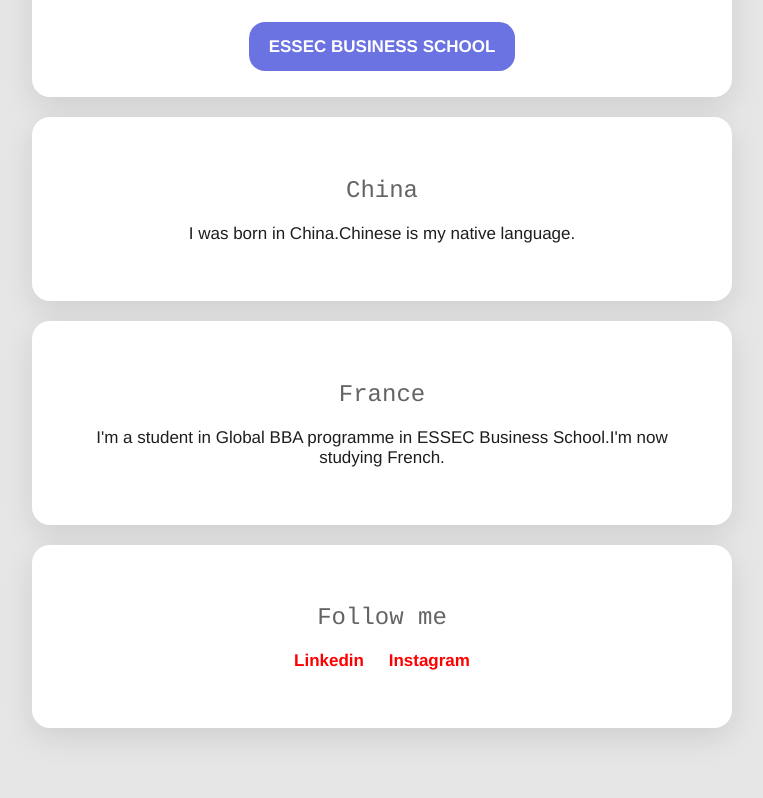
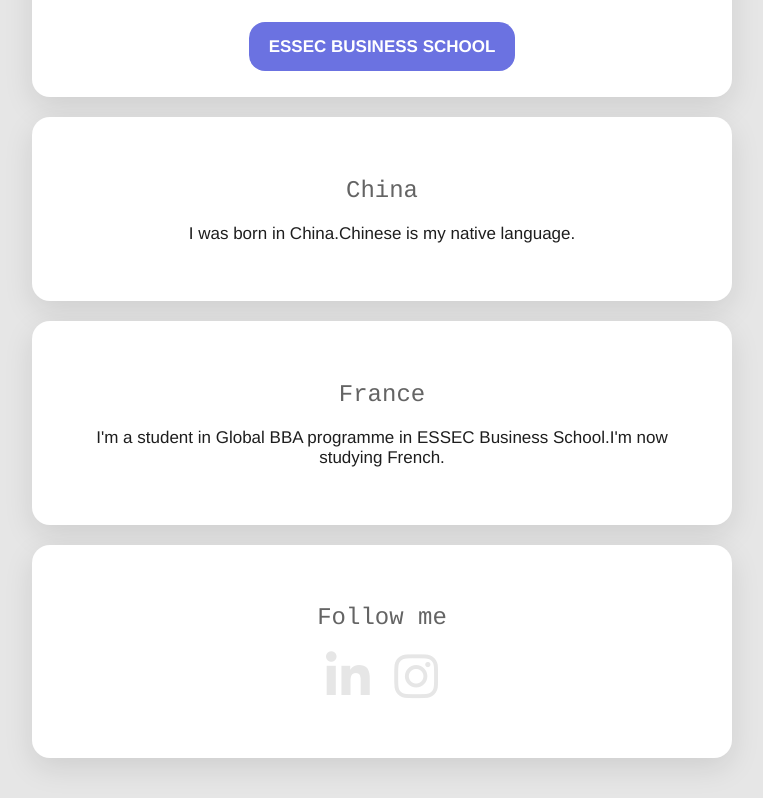
Before and after one commit to qi-mengnan/my-profile, a plain HTML site: page index.html in a window 1280 px wide. Shown: the part 308-1106 px from the top of the page, without its empty margins (258-1021 px from the left). Before the commit the page ends 1076 px from the top, so only its background shows below. Drawn offline with Linux system fonts and the light colour scheme.

Commit message:
Update index.html

```diff
--- a/index.html
+++ b/index.html
@@ -6,6 +6,7 @@
     <meta name="description" content="This is the profile of Mengnan">
     <meta charset="utf-8">
     <link rel="stylesheet" type="text/css" href="style.css">
+    <script src="https://kit.fontawesome.com/e0a3fc610a.js" crossorigin="anonymous"></script>
   </head>
 
   <body>
@@ -36,10 +37,10 @@
   			<h2>Follow me</h2>
  			<ul class="list-inline">
  				<li>
- 					<a href="https://www.linkedin.com/in/mengnan-qi-essec/" target="_blank">Linkedin</a>
+ 					<a href="https://www.linkedin.com/in/mengnan-qi-essec/" target="_blank"><i class="fab fa-linkedin-in"></i></a>
  				</li>
  				<li>
- 					<a href="https://www.instagram.com/monaqi0615/" target="_blank">Instagram</a>
+ 					<a href="https://www.instagram.com/monaqi0615/" target="_blank"><i class="fab fa-instagram"></i></a>
  				</li>
  			</ul>
   		</div>
```
